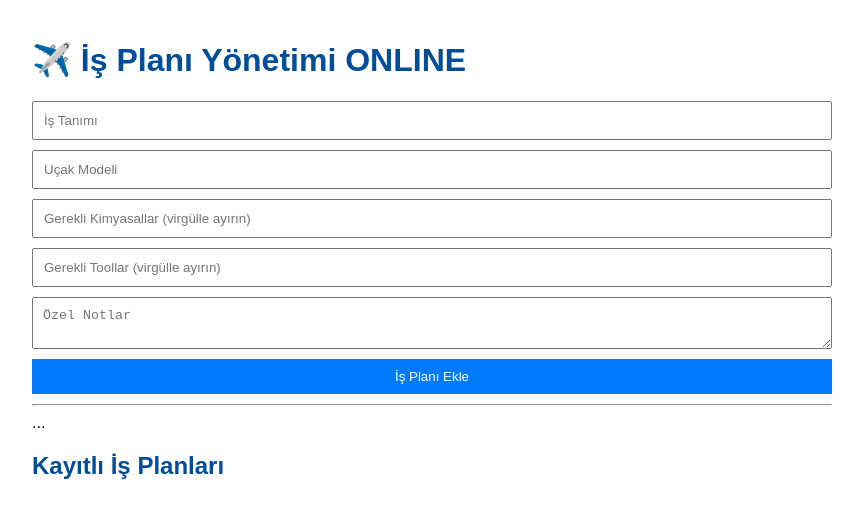
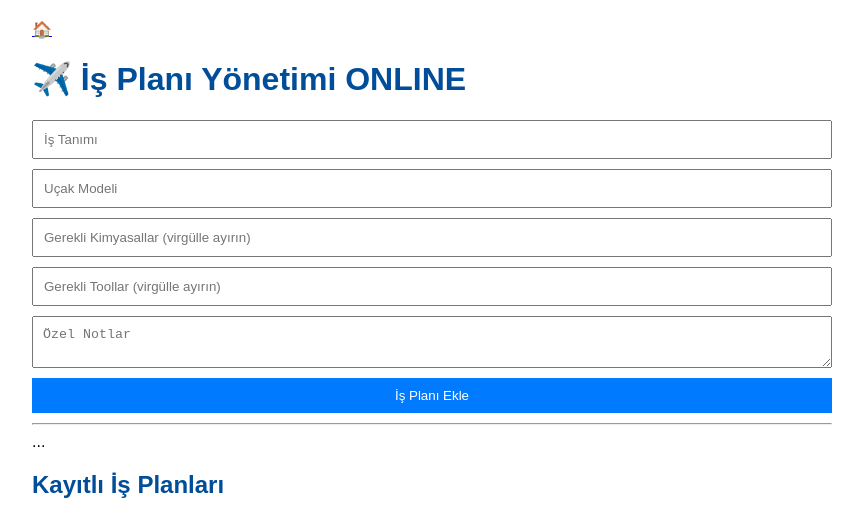
Before and after one commit to ovarthy-bot/u-ak-saha-g-revi, a plain HTML site: page index.html in a window 1280 px wide. Shown: the whole page, without its empty margins (208-1071 px from the left). Drawn offline with Linux system fonts and the light colour scheme; no server answers.

Commit message:
Update index.html

```diff
--- a/index.html
+++ b/index.html
@@ -7,6 +7,8 @@
     <link rel="stylesheet" href="style.css">
 </head>
 <body>
+    <a href="https://ovarthy-bot.github.io/navigasyon/" class="home-btn" title="Ana Sayfa">🏠</a>
+
     <h1>✈️ İş Planı Yönetimi ONLINE</h1>
 
     <form id="isEkleFormu">
```
